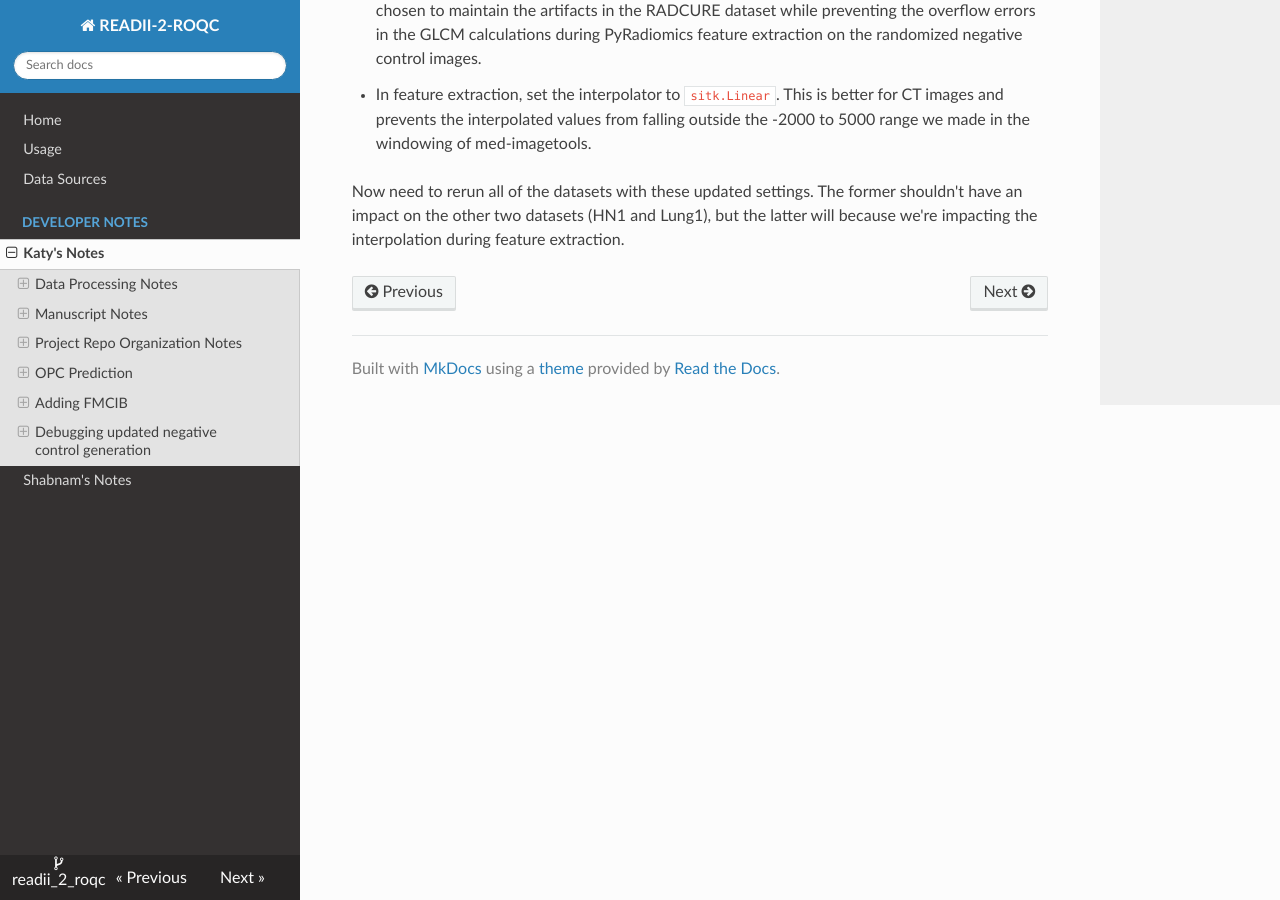
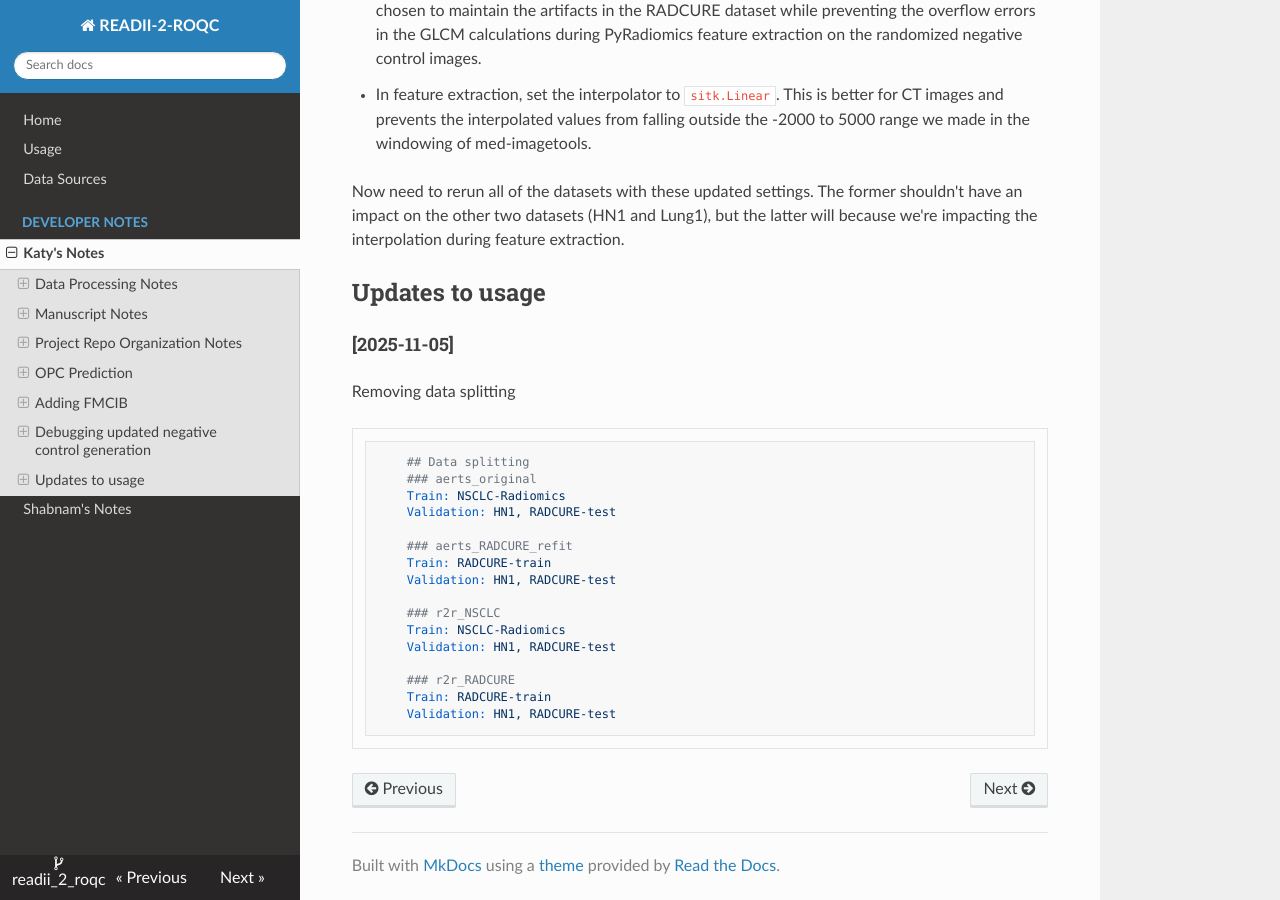
Before and after one commit to bhklab/readii_2_roqc, an MkDocs documentation site: the page built from docs/devnotes/katy_notes.md, in a window 1280 px wide and 900 px high, scrolled down 10990 px. Built offline with MkDocs 1.6.1, drawn with Linux system fonts in a browser that asks for light colours; nearby versions of some CDN libraries.

Commit message:
docs: store old data splitting docs from usage

````diff
--- a/docs/devnotes/katy_notes.md
+++ b/docs/devnotes/katy_notes.md
@@ -444,3 +444,26 @@
 2. In feature extraction, set the interpolator to `sitk.Linear`. This is better for CT images and prevents the interpolated values from falling outside the -2000 to 5000 range we made in the windowing of med-imagetools.
 
 Now need to rerun all of the datasets with these updated settings. The former shouldn't have an impact on the other two datasets (HN1 and Lung1), but the latter will because we're impacting the interpolation during feature extraction.
+
+
+## Updates to usage
+#### [2025-11-05]
+Removing data splitting
+```
+    ## Data splitting
+    ### aerts_original
+    Train: NSCLC-Radiomics
+    Validation: HN1, RADCURE-test
+
+    ### aerts_RADCURE_refit
+    Train: RADCURE-train
+    Validation: HN1, RADCURE-test
+
+    ### r2r_NSCLC
+    Train: NSCLC-Radiomics
+    Validation: HN1, RADCURE-test
+
+    ### r2r_RADCURE
+    Train: RADCURE-train
+    Validation: HN1, RADCURE-test
+```
````
